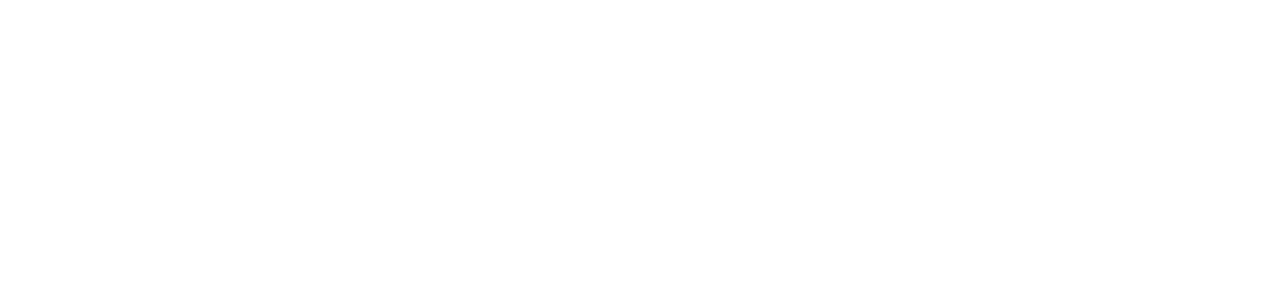
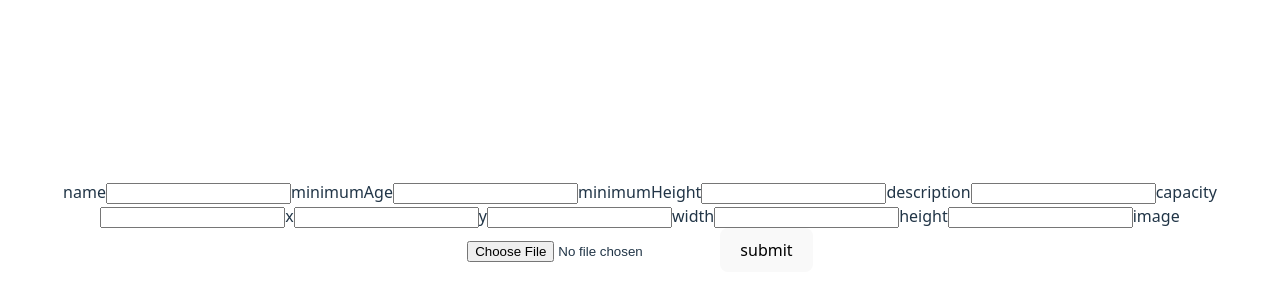
Before and after one commit to Kawthara-M/LostParadise-frontend, a React (Vite) app: page / in a window 1280 px wide. Shown: the part 174-474 px from the top of the page. Built offline with nearby package versions, Linux system fonts and the light colour scheme.

Commit message:
finished new form

```diff
--- a/src/App.jsx
+++ b/src/App.jsx
@@ -8,7 +8,7 @@ function App() {
 
   return (
     <>
-
+<New/>
 
     </>
   )
```
